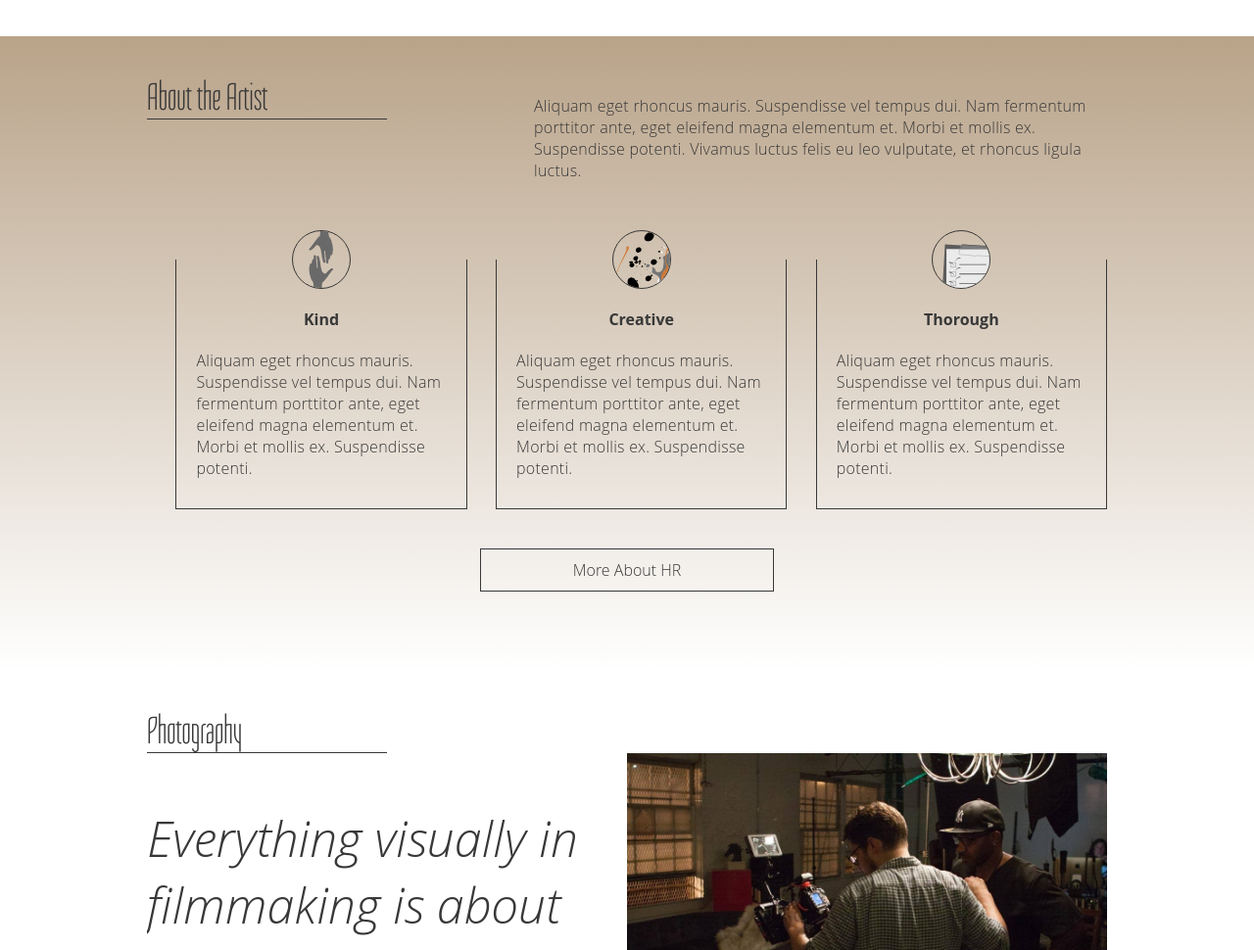
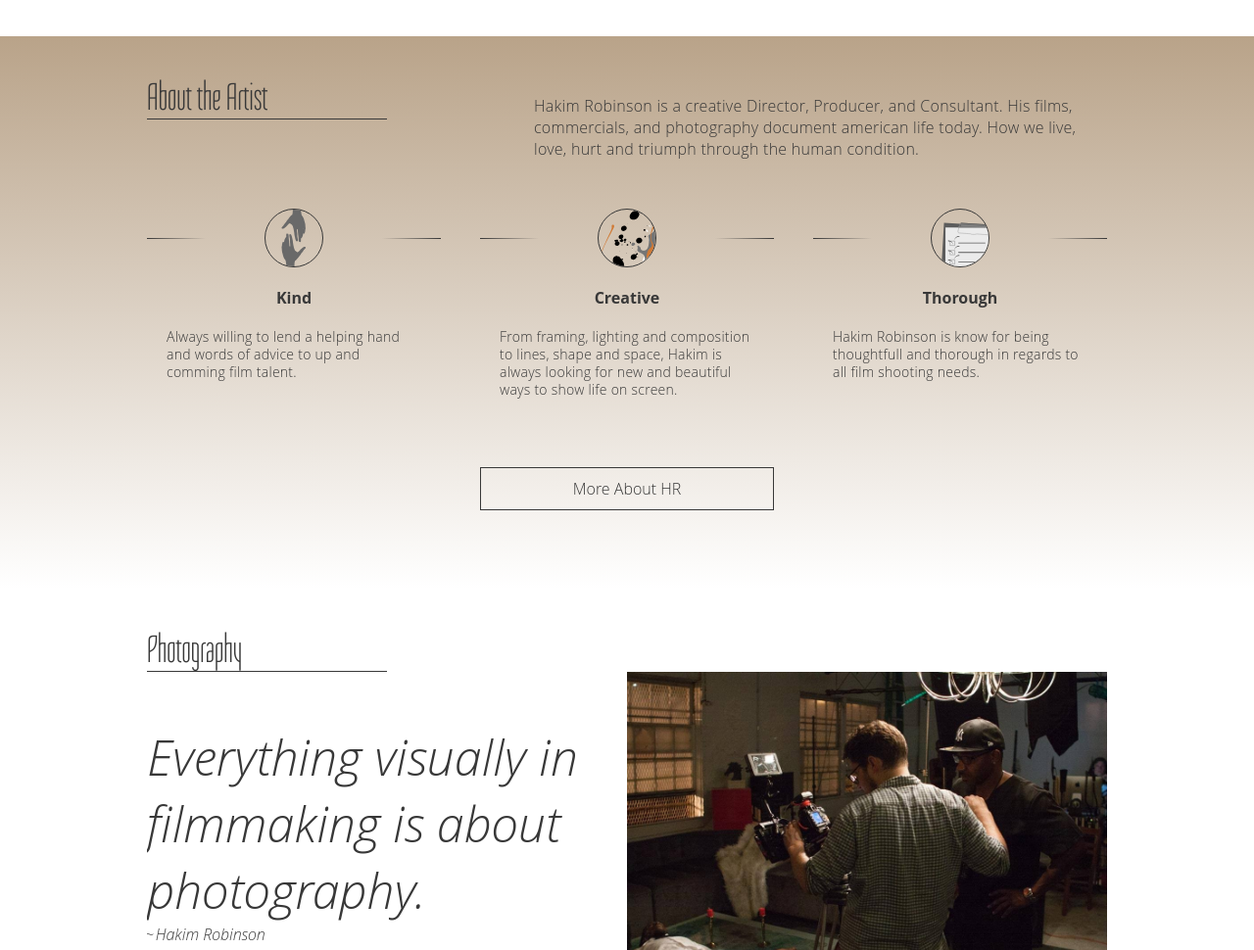
Before and after one commit to aliyarobinson/HakimRobinson-2, a website: page index-flex.html in a window 1280 px wide. Shown: the part 815-1785 px from the top of the page at 98% size. Drawn offline with Linux system fonts and the light colour scheme; a web font is replaced by a local one.

Commit message:
icon area styled better. nav hover effects finished. about text finished

```diff
--- a/index-flex.html
+++ b/index-flex.html
@@ -86,9 +86,7 @@
                 <header class="section-header grid">
                     <h2 class="section-title grid-cell">About the Artist</h2>
                     <p class="section-desc grid-cell">
-                        Aliquam eget rhoncus mauris. Suspendisse vel tempus dui. Nam fermentum porttitor ante,
-                        eget eleifend magna elementum et. Morbi et mollis ex. Suspendisse potenti.
-                        Vivamus luctus felis eu leo vulputate, et rhoncus ligula luctus.
+                        Hakim Robinson is a creative Director, Producer, and Consultant. His films, commercials, and photography document american life today. How we live, love, hurt and triumph through the human condition.
                     </p>
                 </header>
 
@@ -96,8 +94,7 @@
                     <div class="kind grid-cell">
                         <h3 class="title">Kind</h3>
                         <p class="desc">
-                            Aliquam eget rhoncus mauris. Suspendisse vel tempus dui. Nam fermentum porttitor ante,
-                            eget eleifend magna elementum et. Morbi et mollis ex. Suspendisse potenti.
+                            Always willing to lend a helping hand and words of advice to up and comming film talent.
                         </p>
                         <span class="cell-icon">
                             <svg version="1.1" id="header-logo" xmlns="http://www.w3.org/2000/svg" xmlns:xlink="http://www.w3.org/1999/xlink" x="0px" y="0px"
@@ -111,8 +108,7 @@
                     <div class="creative grid-cell">
                         <h3 class="title">Creative</h3>
                         <p class="desc">
-                            Aliquam eget rhoncus mauris. Suspendisse vel tempus dui. Nam fermentum porttitor ante,
-                            eget eleifend magna elementum et. Morbi et mollis ex. Suspendisse potenti.
+                            From framing, lighting and composition to lines, shape and space, Hakim is always looking for new and beautiful ways to show life on screen.
                         </p>
                         <span class="cell-icon">
                             <svg version="1.1" id="header-logo" xmlns="http://www.w3.org/2000/svg" xmlns:xlink="http://www.w3.org/1999/xlink" x="0px" y="0px"
@@ -124,8 +120,7 @@
                     <div class="thorough grid-cell">
                         <h3 class="title">Thorough</h3>
                         <p class="desc">
-                            Aliquam eget rhoncus mauris. Suspendisse vel tempus dui. Nam fermentum porttitor ante,
-                            eget eleifend magna elementum et. Morbi et mollis ex. Suspendisse potenti.
+                            Hakim Robinson is know for being thoughtfull and thorough in regards to all film shooting needs.
                         </p>
                         <span class="cell-icon">
                             <svg version="1.1" id="header-logo" xmlns="http://www.w3.org/2000/svg" xmlns:xlink="http://www.w3.org/1999/xlink" x="0px" y="0px"
--- a/sass/site.scss
+++ b/sass/site.scss
@@ -287,6 +287,18 @@ section {
     svg {
       height: 100%;
     }
+
+    &:hover {
+
+      svg {
+
+        polygon,
+        rect,
+        path {
+          fill: $font-color;
+        }
+      }
+    }
   }
 
   .site-nav {
@@ -299,16 +311,21 @@ section {
 
     li {
       margin: 0 0 0 10px;
+      transform: skew(-20deg);
 
       a {
         font-size: 18px;
         color: #fff;
         // display: inline-block;
         letter-spacing: 0.6px;
+        transform: skew(20deg);
+        display: inline-block;
+        padding: 5px 10px;
+      }
 
-        &:hover {
-          color: $tan-alpha;
-        }
+      &:hover,
+      &:active {
+        background: $tan-alpha;
       }
     }
   }
@@ -412,18 +429,53 @@ section {
     margin: 60px 0 0;
 
     > * {
-      border: 1px solid $font-color;
+      // border: 1px solid $font-color;
       max-width: 300px;
       padding: 20px 20px 10px;
       position: relative;
       width: 30%;
       margin: 0 0 0 3%;
-      border-style: none solid solid;
+      // border-style: none solid solid;
+
+      &:first-child {
+        margin: 0;
+      }
+
+      &:after {
+        content: "";
+        width: 20%;
+        height: 1px;
+        position: absolute;
+        top: 0;
+        right: 0;
+        background: -moz-linear-gradient(left, rgba(56,56,56,0) 0%, rgba(56,56,56,1) 99%, rgba(56,56,56,1) 100%);
+        background: -webkit-linear-gradient(left, rgba(56,56,56,0) 0%,rgba(56,56,56,1) 99%,rgba(56,56,56,1) 100%);
+        background: linear-gradient(to right, rgba(56,56,56,0) 0%,rgba(56,56,56,1) 99%,rgba(56,56,56,1) 100%);
+        filter: progid:DXImageTransform.Microsoft.gradient( startColorstr='#00383838', endColorstr='#383838',GradientType=1 );
+      }
+
+      &:before {
+        content: "";
+        width: 20%;
+        height: 1px;
+        position: absolute;
+        top: 0;
+        left: 0;
+        background: -moz-linear-gradient(left, rgba(56,56,56,1) 0%, rgba(56,56,56,0) 100%);
+        background: -webkit-linear-gradient(left, rgba(56,56,56,1) 0%,rgba(56,56,56,0) 100%);
+        background: linear-gradient(to right, rgba(56,56,56,1) 0%,rgba(56,56,56,0) 100%);
+        filter: progid:DXImageTransform.Microsoft.gradient( startColorstr='#383838', endColorstr='#00383838',GradientType=1 );
+      }
 
       .title {
         text-align: center;
         margin: 30px 0 0;
         font-weight: 700;
+      }
+
+      .desc {
+        font-size: 14px;
+        line-height: 18px;
       }
     }
 
@@ -629,7 +681,7 @@ section {
   .about {
     .icon-bar {
 
-      margin: 0;
+      // margin: 0;
 
       > * {
         max-width: none;
```
Also changed, not shown: css/style.css, 1 other file.
